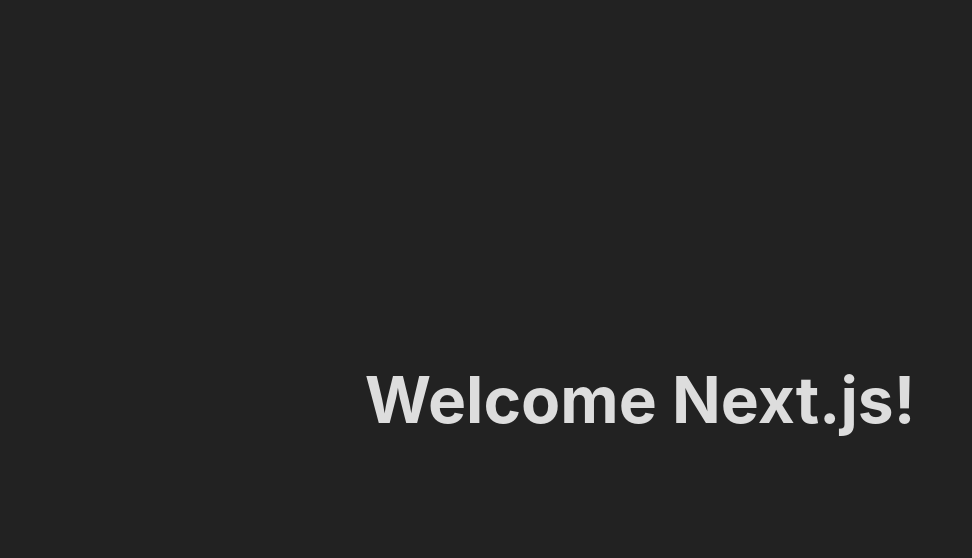
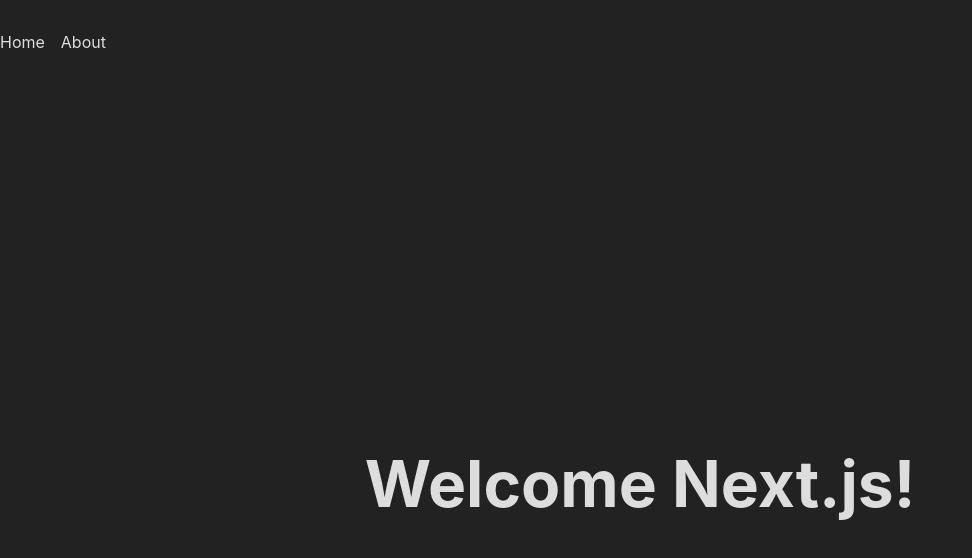
Before and after one commit to GabrielFelix23/CursoNextjs, a Next.js app in the folder next-site/: page / in a window 1280 px wide. Shown: the top 558 px of the page, without its empty margins (0-972 px from the left). Built offline with nearby package versions, Linux system fonts and the light colour scheme.

Commit message:
Component React: Navigation

```diff
--- /dev/null
+++ b/next-site/components/navigation/index.tsx
@@ -0,0 +1,46 @@
+import {ReactNode} from 'react'
+import { useRouter} from 'next/router'
+import Link from 'next/link'
+import styles from './navigation.module.css'
+
+const link = [
+    {
+        name: 'Home',
+        path: '/'
+    },
+    {
+        name: 'About',
+        path: '/about'
+    }
+]
+
+type NavAnchor = {
+    path: string
+    children: ReactNode
+}
+
+function NavAnchor({path, children}: NavAnchor){
+    return(
+        <Link href={path}>
+            <a className={styles.NavAnchor}>{children}</a>
+        </Link>
+    )
+}
+
+export default function Navigation(){
+    const {pathname} = useRouter()
+
+    return(
+        <nav>
+            <ul className={styles.list}>
+                {link.map(({name, path}) => (
+                    <li key={path}>
+                        {path === pathname ? <span>{name}</span> : <NavAnchor path={path}>{name}
+                        </NavAnchor>
+                    }
+                    </li>
+                ))}
+            </ul>
+        </nav>
+    )
+}
--- /dev/null
+++ b/next-site/components/navigation/navigation.module.css
@@ -0,0 +1,15 @@
+.list{
+    list-style: none;
+    padding: 1em 0;
+    display: flex;
+}
+.list > * + *{
+    margin-left: 1rem
+}
+.navAnchor{
+    text-decoration: underline 2px;
+}
+.navAnchor:hover,
+.navAnchor:focus{
+    text-decoration: underline dotted 2px;
+}
--- a/next-site/pages/index.tsx
+++ b/next-site/pages/index.tsx
@@ -1,10 +1,11 @@
 import Head from 'next/head'
 import Header from '../components/Header'
-import styles from '../styles/Home.module.css'
+import Navigation from '../components/navigation'
 
 export default function Home() {
   return (
     <>
+      <Navigation/>
       <Head>
         <title>Create Next App</title>
       </Head>
```
